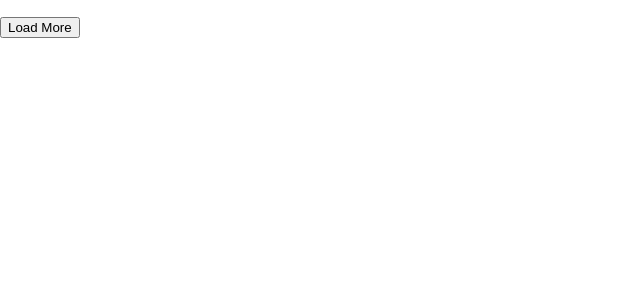
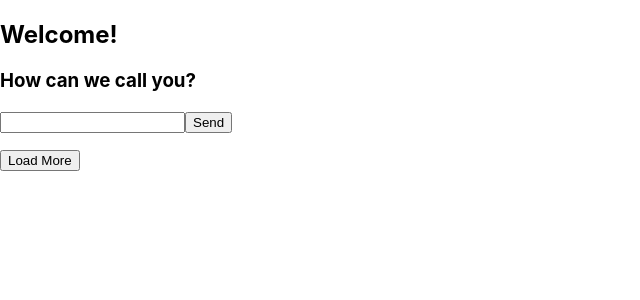
Before and after one commit to supermacchan/goit-tweet-test, a React (Create React App) app: page / in a window 1280 px wide. Shown: the top 300 px of the page, without its empty margins (0-640 px from the left). Built offline with nearby package versions, Linux system fonts and the light colour scheme.

Commit message:
WelcomeForm markup

```diff
--- a/src/components/WelcomeForm/WelcomeForm.jsx
+++ b/src/components/WelcomeForm/WelcomeForm.jsx
@@ -0,0 +1,12 @@
+const WelcomeForm = () => {
+    return (
+        <form>
+            <h2>Welcome!</h2>
+            <h3>How can we call you?</h3>
+            <input type="text" />
+            <button type="sumbit">Send</button>
+        </form>
+    )
+}
+
+export default WelcomeForm;
--- a/src/pages/home/HomePage.jsx
+++ b/src/pages/home/HomePage.jsx
@@ -1,8 +1,11 @@
+import WelcomeForm from "components/WelcomeForm/WelcomeForm";
+
 const HomePage = () => {
     return (
         // wrapper with a bg
         <div>
             <section>
+                <WelcomeForm />
                 {/* <WelcomeForm /> || <WelcomeMessage /> - depending on auth */}
             </section>
             <section>
```
